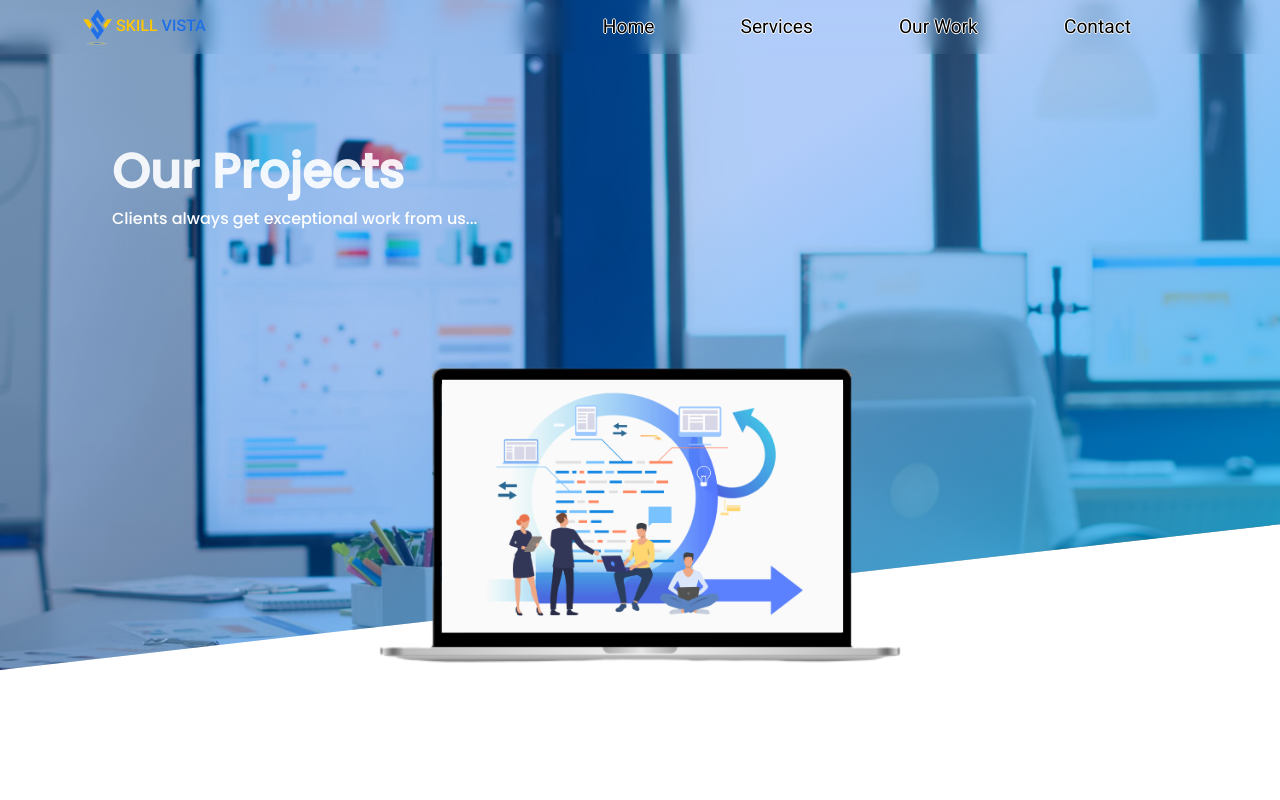
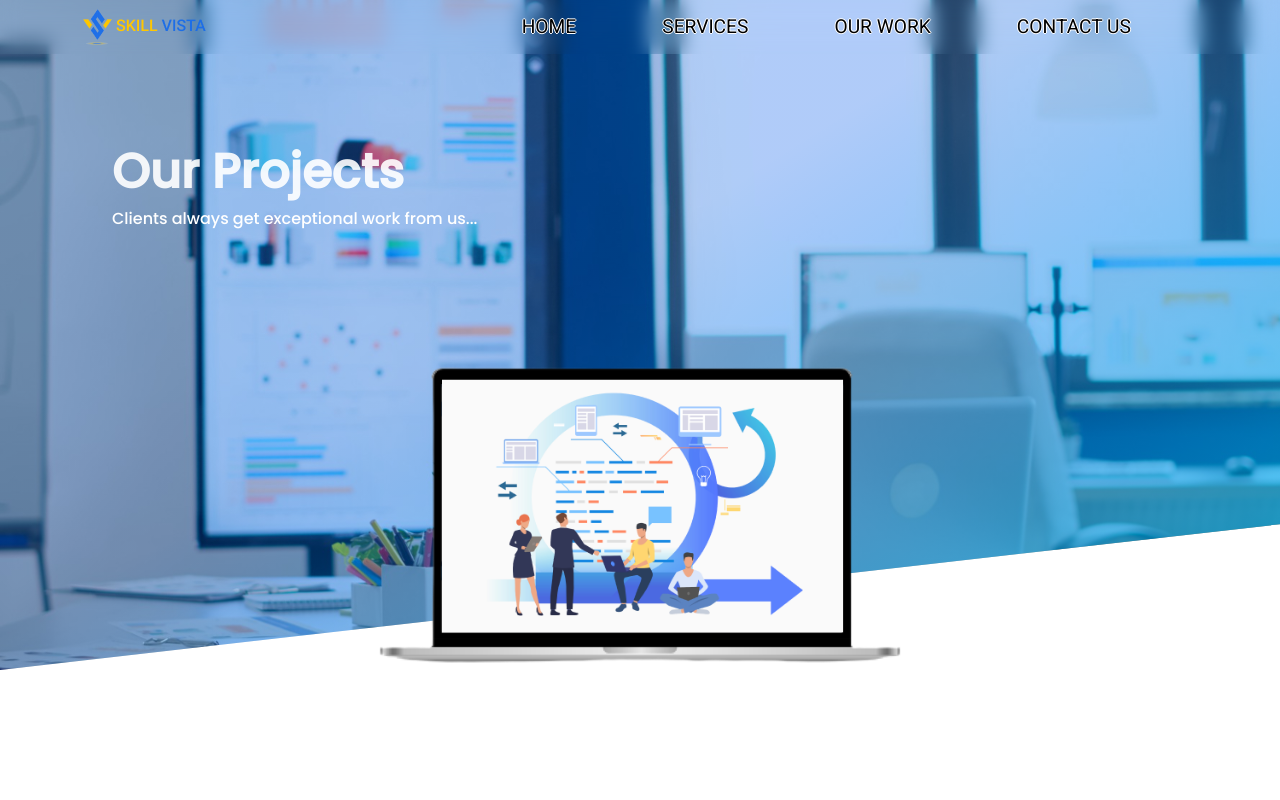
Before and after one commit to atharvam2004/skillvista, a React (Create React App) app: page /projects in a window 1280 px wide. Shown: the top 800 px of the page. Built offline with nearby package versions, Linux system fonts and the light colour scheme.

Commit message:
navbar changes

```diff
--- a/src/Styles/navbar.css
+++ b/src/Styles/navbar.css
@@ -75,9 +75,8 @@ body {
 }
 /* Style 3: Just animate the :after element's width from 0 to 100% */
 
-#navbar-item:after {
 
-}
+
 #navbar-item:hover{
 
    text-shadow: none;
@@ -92,7 +91,7 @@ body {
    cursor: pointer;
    outline: 0;
    border: none;
-
+   transition: 0.3s;
    opacity: 0.8;
 
 
--- a/src/components/navbar.js
+++ b/src/components/navbar.js
@@ -20,10 +20,10 @@ export default function navbar() {
           <Navbar.Toggle aria-controls="basic-navbar-nav" />
           <Navbar.Collapse id="basic-navbar-nav">
             <Nav className="justify-content-end" style={{ width: "100%" }}>
-              <Link id="navbar-item" to={"/"}>Home</Link>
-              <Link id="navbar-item" to={"/services"}>Services</Link>
-              <Link id="navbar-item" to={"/projects"}>Our Work</Link>
-              <Link id="navbar-item" to={"/contactus"}>Contact</Link>
+              <Link id="navbar-item" to={"/"}>HOME</Link>
+              <Link id="navbar-item" to={"/services"}>SERVICES</Link>
+              <Link id="navbar-item" to={"/projects"}>OUR WORK</Link>
+              <Link id="navbar-item" to={"/contactus"}>CONTACT US</Link>
             </Nav>
           </Navbar.Collapse>
         </Container>
```
